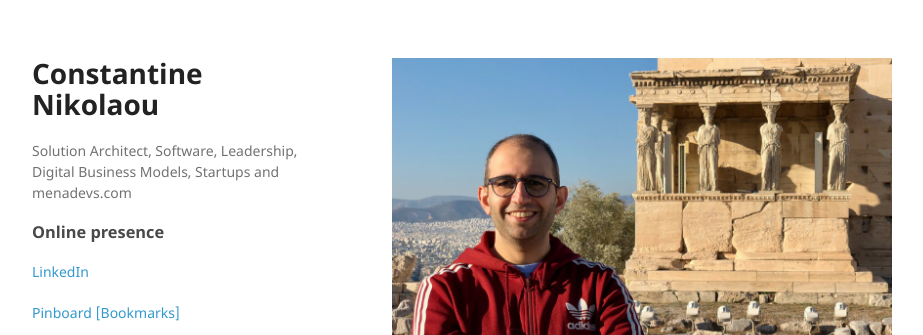
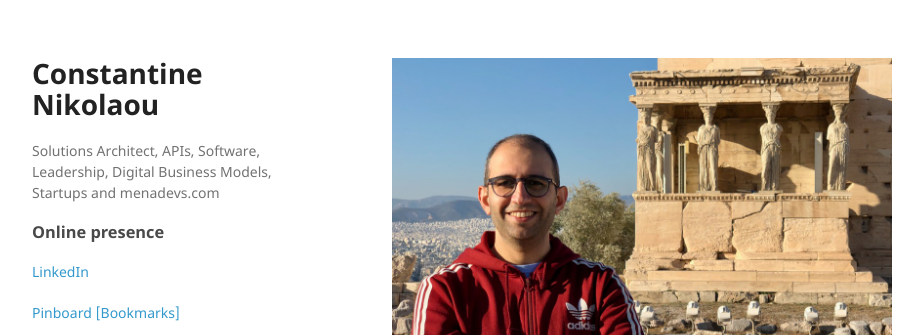
Before and after one commit to cnicolaou/cnikolaou.github.io, a Jekyll site: the page built from index.md, in a window 1280 px wide. Shown: the top 335 px of the page, without its empty margins (178-1101 px from the left). Built offline with Jekyll 4.4.1, drawn with Linux system fonts in a browser that asks for light colours.

Commit message:
Update _config.yml

```diff
--- a/_config.yml
+++ b/_config.yml
@@ -1,5 +1,5 @@
 title: Constantine Nikolaou
-description: Solution Architect, Software, Leadership, Digital Business Models, Startups and menadevs.com
+description: Solutions Architect, APIs, Software, Leadership, Digital Business Models, Startups and menadevs.com
 show_downloads: false
 google_analytics: UA-7598675-3
 theme: jekyll-theme-minimal
```
